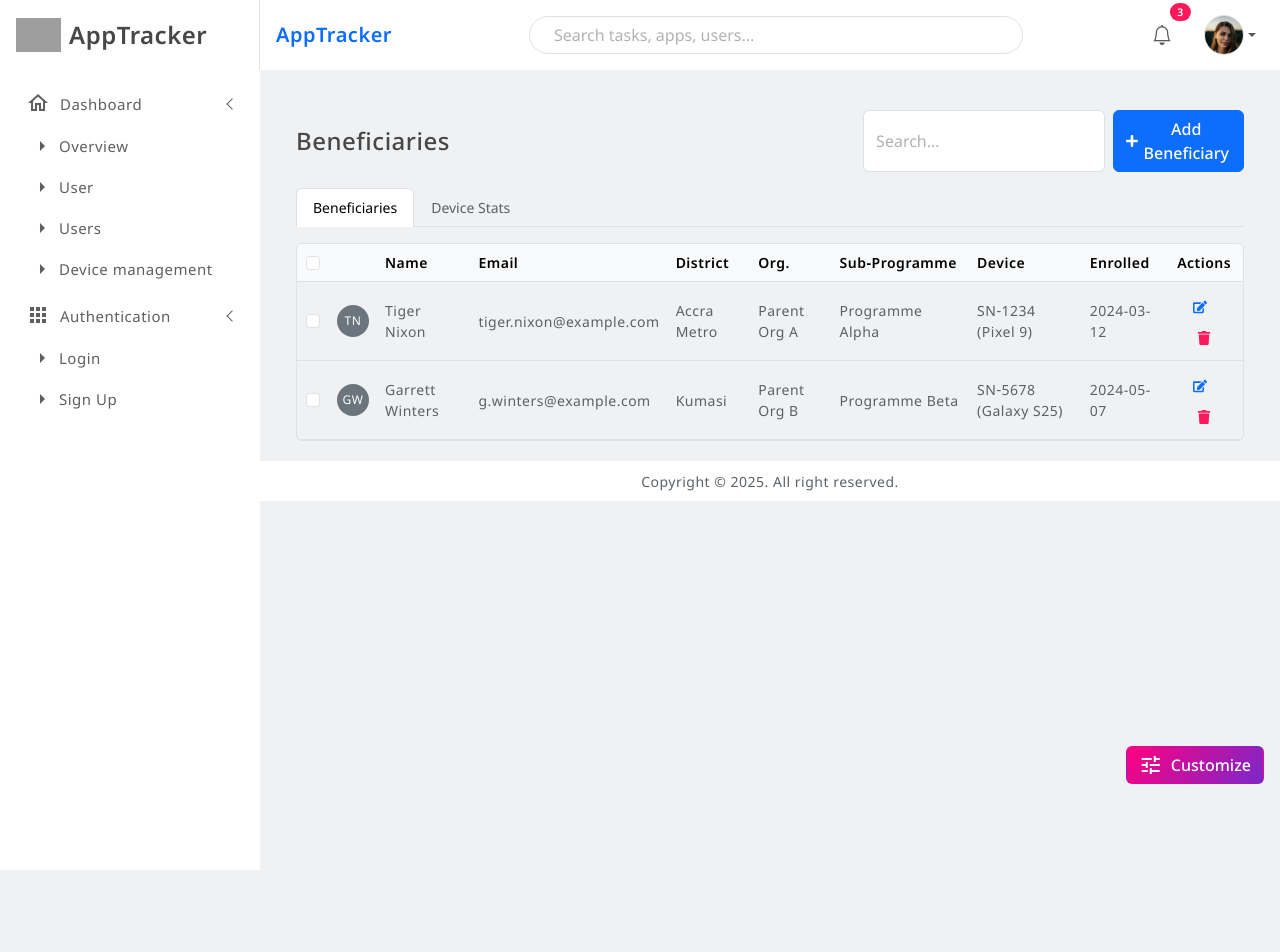
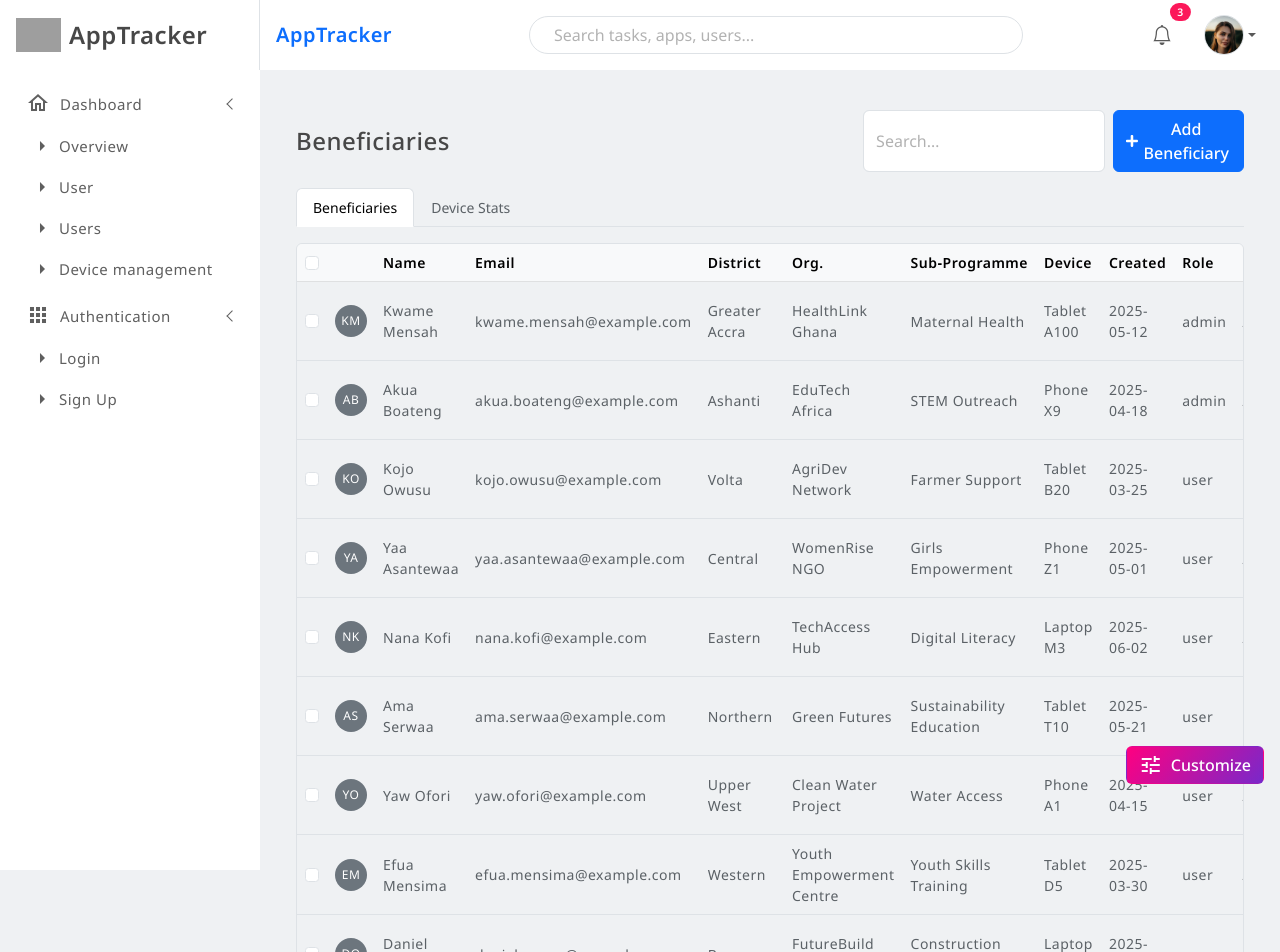
Before and after one commit to dafriyie7/App-statistics, a React (Vite) app: page /users in a window 1280 px wide. Shown: the top 952 px of the page. Before the commit the page ends 800 px from the top, so only its background shows below. Built offline with nearby package versions, Linux system fonts and the light colour scheme; grey boxes are pictures that could not be loaded.

Commit message:
updated users table

```diff
--- /dev/null
+++ b/src/components/usersData.js
@@ -0,0 +1,122 @@
+export default [
+	{
+		avatar: "https://randomuser.me/api/portraits/men/1.jpg",
+		name: "Kwame Mensah",
+		email: "kwame.mensah@example.com",
+		district: "Greater Accra",
+		organisation: "HealthLink Ghana",
+		subProgramme: "Maternal Health",
+		device: "Tablet A100",
+		enrolled: "2025-05-12",
+		role: "admin",
+		status: "Active",
+	},
+	{
+		avatar: "https://randomuser.me/api/portraits/women/2.jpg",
+		name: "Akua Boateng",
+		email: "akua.boateng@example.com",
+		district: "Ashanti",
+		organisation: "EduTech Africa",
+		subProgramme: "STEM Outreach",
+		device: "Phone X9",
+		enrolled: "2025-04-18",
+		role: "admin",
+		status: "Active",
+	},
+	{
+		avatar: "https://randomuser.me/api/portraits/men/3.jpg",
+		name: "Kojo Owusu",
+		email: "kojo.owusu@example.com",
+		district: "Volta",
+		organisation: "AgriDev Network",
+		subProgramme: "Farmer Support",
+		device: "Tablet B20",
+		enrolled: "2025-03-25",
+		role: "user",
+		status: "Inactive",
+	},
+	{
+		avatar: "https://randomuser.me/api/portraits/women/4.jpg",
+		name: "Yaa Asantewaa",
+		email: "yaa.asantewaa@example.com",
+		district: "Central",
+		organisation: "WomenRise NGO",
+		subProgramme: "Girls Empowerment",
+		device: "Phone Z1",
+		enrolled: "2025-05-01",
+		role: "user",
+		status: "Active",
+	},
+	{
+		avatar: "https://randomuser.me/api/portraits/men/5.jpg",
+		name: "Nana Kofi",
+		email: "nana.kofi@example.com",
+		district: "Eastern",
+		organisation: "TechAccess Hub",
+		subProgramme: "Digital Literacy",
+		device: "Laptop M3",
+		enrolled: "2025-06-02",
+		role: "user",
+		status: "Active",
+	},
+	{
+		avatar: "https://randomuser.me/api/portraits/women/6.jpg",
+		name: "Ama Serwaa",
+		email: "ama.serwaa@example.com",
+		district: "Northern",
+		organisation: "Green Futures",
+		subProgramme: "Sustainability Education",
+		device: "Tablet T10",
+		enrolled: "2025-05-21",
+		role: "user",
+		status: "Inactive",
+	},
+	{
+		avatar: "https://randomuser.me/api/portraits/men/7.jpg",
+		name: "Yaw Ofori",
+		email: "yaw.ofori@example.com",
+		district: "Upper West",
+		organisation: "Clean Water Project",
+		subProgramme: "Water Access",
+		device: "Phone A1",
+		enrolled: "2025-04-15",
+		role: "user",
+		status: "Active",
+	},
+	{
+		avatar: "https://randomuser.me/api/portraits/women/8.jpg",
+		name: "Efua Mensima",
+		email: "efua.mensima@example.com",
+		district: "Western",
+		organisation: "Youth Empowerment Centre",
+		subProgramme: "Youth Skills Training",
+		device: "Tablet D5",
+		enrolled: "2025-03-30",
+		role: "user",
+		status: "Active",
+	},
+	{
+		avatar: "https://randomuser.me/api/portraits/men/9.jpg",
+		name: "Daniel Quaye",
+		email: "daniel.quaye@example.com",
+		district: "Bono",
+		organisation: "FutureBuild Ghana",
+		subProgramme: "Construction Basics",
+		device: "Laptop L1",
+		enrolled: "2025-04-07",
+		role: "user",
+		status: "Inactive",
+	},
+	{
+		avatar: "https://randomuser.me/api/portraits/women/10.jpg",
+		name: "Abena Korkor",
+		email: "abena.korkor@example.com",
+		district: "Savannah",
+		organisation: "AgriGirls",
+		subProgramme: "Agri Training",
+		device: "Tablet F7",
+		enrolled: "2025-06-10",
+		role: "user",
+		status: "Active",
+	},
+];
--- a/src/pages/BeneficiariesManagement.jsx
+++ b/src/pages/BeneficiariesManagement.jsx
@@ -380,10 +380,10 @@
 
 // export default DeviceManagement;
 
-
 import React, { useState } from "react";
 import { useNavigate } from "react-router-dom";
 import { ManagementTable } from "../components/Table"; // adjust path as needed
+import userData from "../components/usersData";
 
 /*********************************************************************
  * BeneficiariesManagement                                           *
@@ -406,32 +406,7 @@ const BeneficiariesManagement = () => {
 	const navigate = useNavigate();
 
 	/* --------------------------------------------------------------- */
-	const [beneficiaries, setBeneficiaries] = useState([
-		{
-			id: 1,
-			photo: null,
-			name: "Tiger Nixon",
-			email: "tiger.nixon@example.com",
-			phone: "+233555010101",
-			district: "Accra Metro",
-			organisation: "Parent Org A",
-			subProgramme: "Programme Alpha",
-			device: "SN‑1234 (Pixel 9)",
-			enrolled: "2024-03-12",
-		},
-		{
-			id: 2,
-			photo: null,
-			name: "Garrett Winters",
-			email: "g.winters@example.com",
-			phone: "+233555020202",
-			district: "Kumasi",
-			organisation: "Parent Org B",
-			subProgramme: "Programme Beta",
-			device: "SN‑5678 (Galaxy S25)",
-			enrolled: "2024-05-07",
-		},
-	]);
+	const [beneficiaries, setBeneficiaries] = useState(userData);
 
 	/* --------------------------------------------------------------- */
 	const renderAvatar = (b) =>
@@ -460,7 +435,9 @@ const BeneficiariesManagement = () => {
 		{ header: "Org.", accessor: "organisation" },
 		{ header: "Sub‑Programme", accessor: "subProgramme" },
 		{ header: "Device", accessor: "device" },
-		{ header: "Enrolled", accessor: "enrolled" },
+		{ header: "Created", accessor: "enrolled" },
+		{ header: "Role", accessor: "role" },
+		{ header: "Status", accessor: "status"}
 	];
 
 	/* -------------------- handlers --------------------------------- */
```
